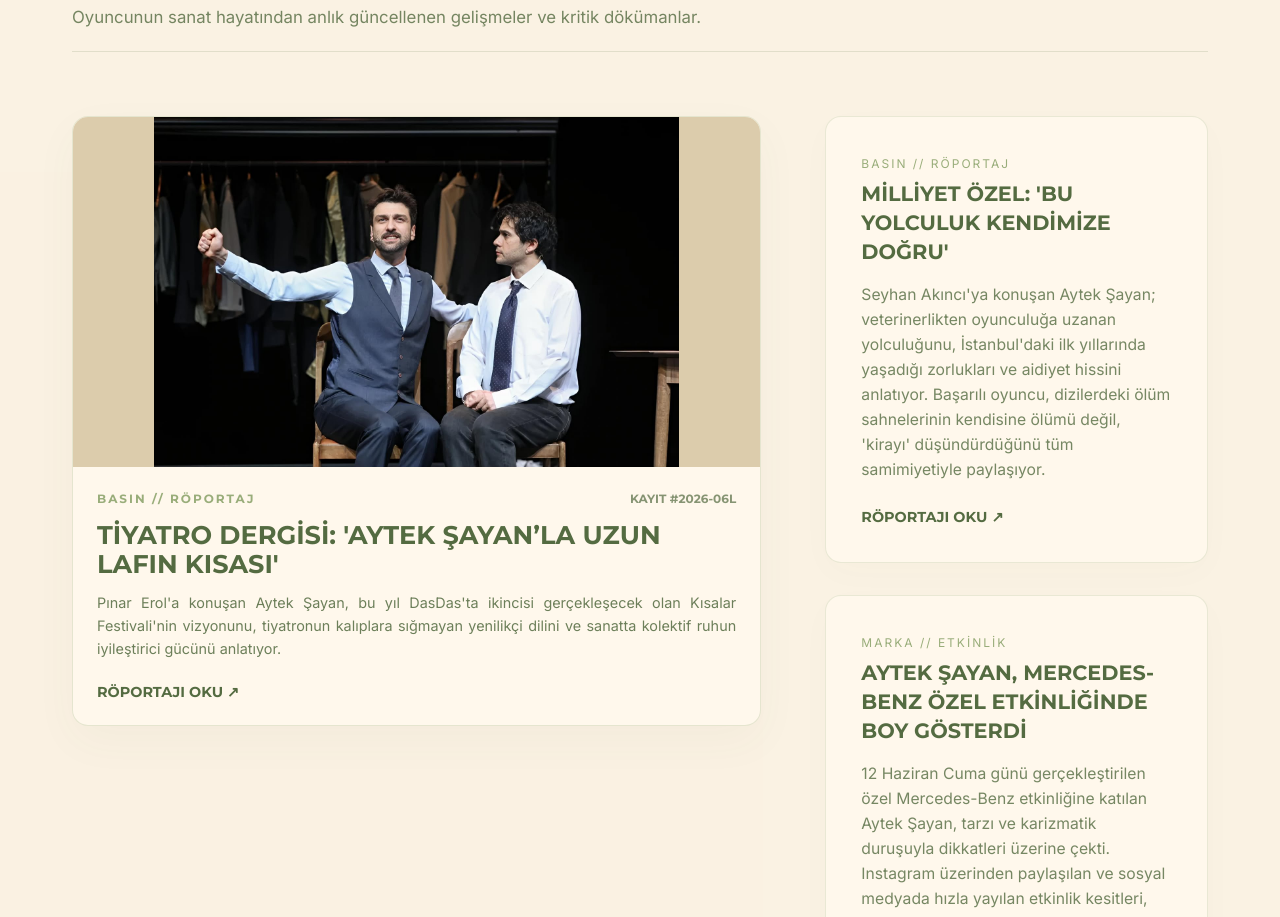
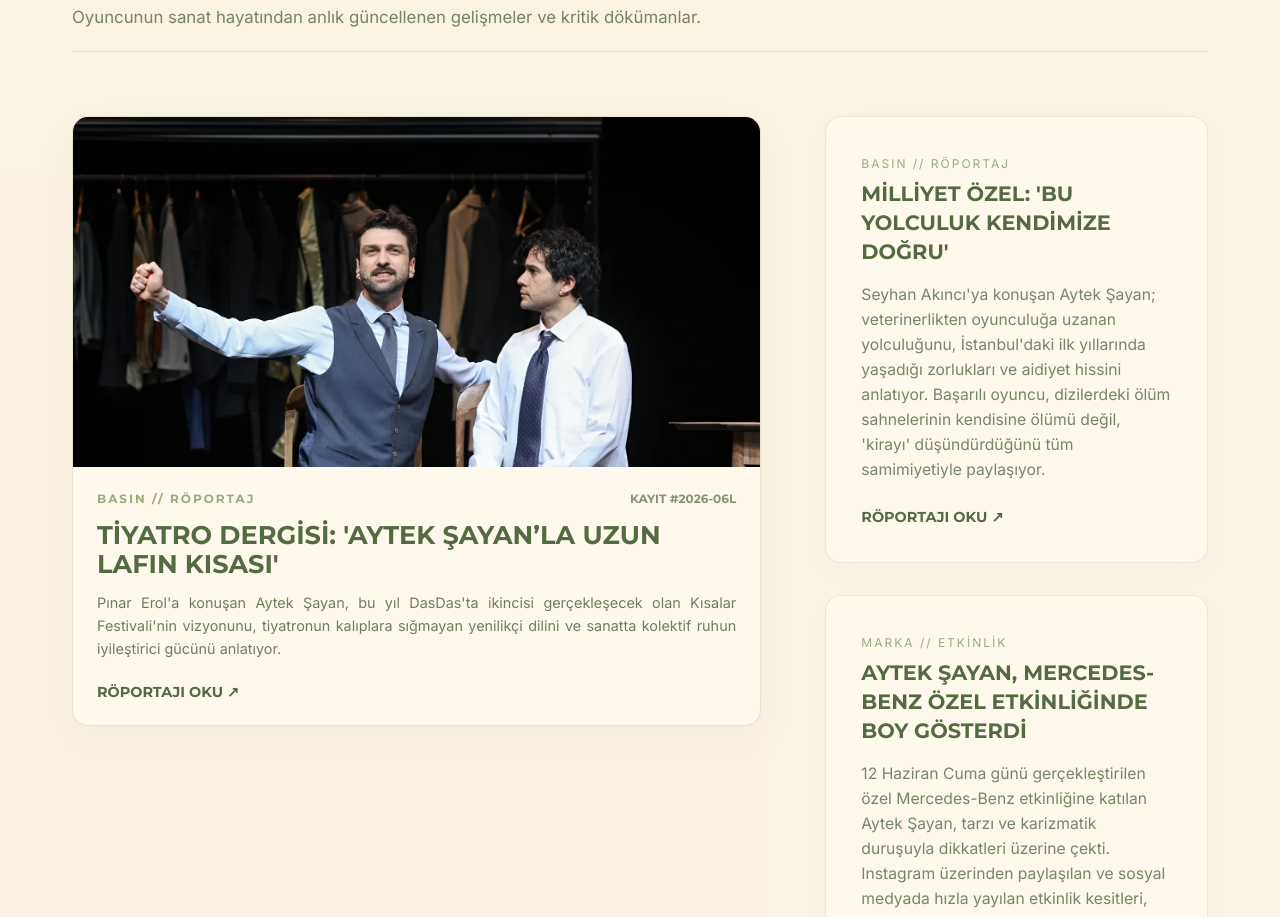
Before and after one commit to ebru1967/oyuncu-fan-projesi, a React (Vite) app: page / in a window 1280 px wide. Shown: the part 1099-2016 px from the top of the page. Built offline with nearby package versions, Linux system fonts and the light colour scheme.

Commit message:
yeni haber fotosu

```diff
--- a/src/pages/Home.jsx
+++ b/src/pages/Home.jsx
@@ -136,7 +136,8 @@ function Home() {
                     style={{
                       width: '100%',
                       height: '100%',
-                      objectFit: 'contain',
+                      objectFit: 'cover',
+                      objectPosition: 'center',
                       backgroundColor: 'var(--bg-card)',
                       display: 'block',
                       position: 'relative',
@@ -253,7 +254,6 @@ function Home() {
               </div>
             </div>
 
-            {/* SALTO DÖNEMİ */}
             <div className="chronicle-row">
               <div className="chronicle-year">2018—19</div>
               <div className="chronicle-details">
@@ -295,7 +295,6 @@ function Home() {
         <div className="container">
           <div className="registry-grid">
 
-            {/* AKTÖRÜN GERÇEK RESMİ HESAPLARI */}
             <div className="registry-column official-channels">
               <span className="registry-tag">// RESMİ KANALLAR</span>
               <h3 className="registry-title">SANATÇI RESMİ AĞI</h3>
@@ -314,7 +313,6 @@ function Home() {
               </div>
             </div>
 
-            {/* FC TOPLULUK AĞLARIVE LİNKLERİ */}
             <div className="registry-column fc-channels">
               <span className="registry-tag">// TOPLULUK MERKEZİ</span>
               <h3 className="registry-title">AYTEK ŞAYAN FC AĞI</h3>
```
